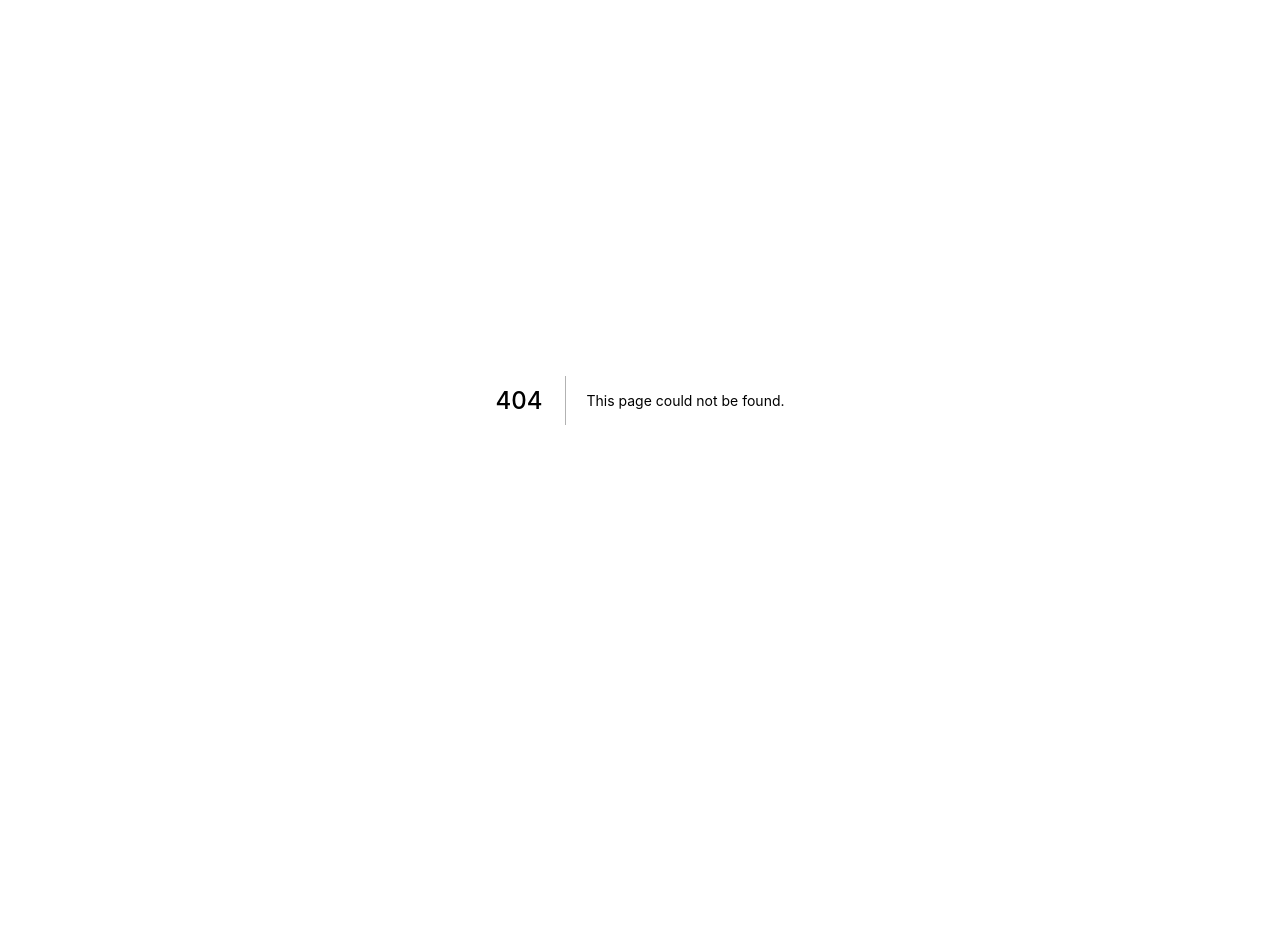
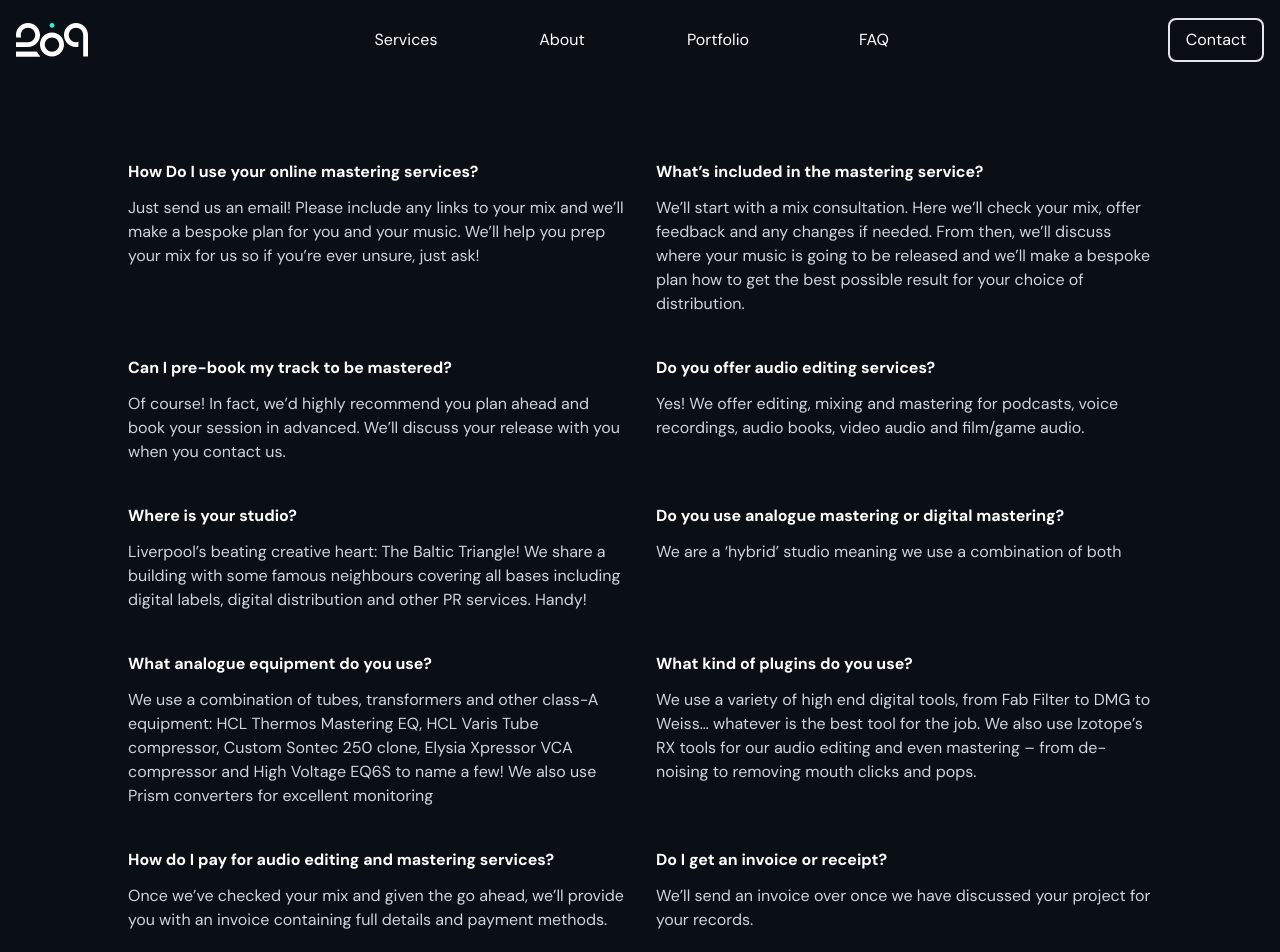
Before and after one commit to RobertJewell/two-zero-nine, a Next.js app: page /faq in a window 1280 px wide. Before the commit this address had no page. Shown: the top 952 px of the page. Before the commit the page ends 800 px from the top, so only its background shows below. Built offline with nearby package versions, Linux system fonts and the light colour scheme.

Commit message:
add FAQ page

```diff
--- /dev/null
+++ b/components/FaqAccordion.js
@@ -0,0 +1,129 @@
+const faqs = [
+	{
+		question: "How Do I use your online mastering services?",
+		answer:
+			"Just send us an email! Please include any links to your mix and we’ll make a bespoke plan for you and your music. We’ll help you prep your mix for us so if you’re ever unsure, just ask!",
+	},
+	{
+		question: "What’s included in the mastering service?",
+		answer:
+			"We’ll start with a mix consultation. Here we’ll check your mix, offer feedback and any changes if needed. From then, we’ll discuss where your music is going to be released and we’ll make a bespoke plan how to get the best possible result for your choice of distribution.",
+	},
+	{
+		question: "Can I pre-book my track to be mastered?",
+		answer:
+			"Of course! In fact, we’d highly recommend you plan ahead and book your session in advanced. We’ll discuss your release with you when you contact us.",
+	},
+	{
+		question: "Do you offer audio editing services?",
+		answer:
+			"Yes! We offer editing, mixing and mastering for podcasts, voice recordings, audio books, video audio and film/game audio.",
+	},
+	{
+		question: "Where is your studio?",
+		answer:
+			"Liverpool’s beating creative heart: The Baltic Triangle! We share a building with some famous neighbours covering all bases including digital labels, digital distribution and other PR services. Handy!",
+	},
+	{
+		question: "Do you use analogue mastering or digital mastering?",
+		answer: "We are a ‘hybrid’ studio meaning we use a combination of both",
+	},
+	{
+		question: "What analogue equipment do you use?",
+		answer:
+			"We use a combination of tubes, transformers and other class-A equipment: HCL Thermos Mastering EQ, HCL Varis Tube compressor, Custom Sontec 250 clone, Elysia Xpressor VCA compressor and High Voltage EQ6S to name a few! We also use Prism converters for excellent monitoring",
+	},
+	{
+		question: "What kind of plugins do you use?",
+		answer:
+			"We use a variety of high end digital tools, from Fab Filter to DMG to Weiss… whatever is the best tool for the job. We also use Izotope’s RX tools for our audio editing and even mastering – from de-noising to removing mouth clicks and pops.",
+	},
+	{
+		question: "How do I pay for audio editing and mastering services?",
+		answer:
+			"Once we’ve checked your mix and given the go ahead, we’ll provide you with an invoice containing full details and payment methods.",
+	},
+	{
+		question: "Do I get an invoice or receipt?",
+		answer:
+			"We’ll send an invoice over once we have discussed your project for your records.",
+	},
+	{
+		question: "How long does it take to master a song?",
+		answer:
+			"This depends entirely on the project. A mastering slot will cover mix checks, processing, trying hardware, software, audio editing, sorting out the different sets, final checks and later any revisions or tweaks etc that you may need.",
+	},
+	{
+		question: "How long does it take to edit an audio project?",
+		answer:
+			"This completely depends on the project length and type. We typically work per hour but we can discuss times and prices to suit your needs and deadlines.",
+	},
+	{
+		question: "How much time should I allow for you to master my track",
+		answer:
+			"Please allow for a MINIMUM of 1-3 days FOR SINGLES. For albums & EP’s we’ll discuss timeframes with you but please allow plenty of time before your release date. Mastering slots are allocated once all payments have been made.",
+	},
+	{
+		question: "Can I have 1 version for Spotify, 1 version for Youtube etc?",
+		answer:
+			"Normally 1 ‘master copy’ of each track is provided. However, if you require a specific master for a specific platform, please ask. ",
+	},
+	{
+		question: "What format should I send my music/audio?",
+		answer:
+			"WAV/AIFF. We recommend you keep the original sample rate of the recording/project and a minimum of 24bit. If you are unsure, please ask us first.",
+	},
+	{
+		question: "What if I’m not happy with my master or audio results?",
+		answer:
+			"We’re more than confident you’ll be happy with the end result. If you aren’t, then we offer a unlimited revisions to ensure we’re both happy with the end result.",
+	},
+	{
+		question: "How many revisions do you offer?",
+		answer:
+			"Unlimited revisions are offered. We’re happy to tweak the track until we’re both satisfied with the outcome. This usually covers any adjustments that allow for personal and artistic taste. For any major changes/issues, we’d normally refer you back to your mix engineer before we continue.",
+	},
+	{
+		question: "Do you master MP3’s?",
+		answer:
+			"On almost all occasions, no. If an MP3 is all you have, then just get in touch and we’ll check it out first.",
+	},
+	{
+		question:
+			"I’m not happy with my mix. Can you fix this in the mastering stage?",
+		answer:
+			"We would recommend you getting your mix to a point where you are 100% happy before you consider mastering. If you need to discuss mixing your project we can put you in touch with one of our trusted mix engineers.",
+	},
+	{
+		question: "Can I request a test master?",
+		answer:
+			"In some instances, test masters are fine to request. However, due to workload, this may not always be possible. Please contact us first with your audio. Test masters will be uploaded to a private a Soundcloud link for you to listen to so quality will vary. Please keep this in mind!",
+	},
+	{
+		question: "Do I really need my music to be mastered?",
+		answer:
+			"Absolutely! Every commercial release you have heard on the radio, Spotify etc has been mastered.",
+	},
+	{
+		question: "Can you send my files in the post?",
+		answer:
+			"Yes, providing P&P is covered. We can send them either on a CD or USB stick (chargeable). Please be aware, we are not liable for missing/damaged items.",
+	},
+];
+
+export default function Example() {
+	return (
+		<div className="container flex flex-col justify-center w-full px-4 mx-auto text-white sm:items-center">
+			<div className="max-w-5xl mx-auto mt-20">
+				<dl className="space-y-10 lg:space-y-0 lg:grid lg:grid-cols-2 lg:gap-x-8 lg:gap-y-10">
+					{faqs.map((faq) => (
+						<div key={faq.question}>
+							<dt className="font-semibold text-white">{faq.question}</dt>
+							<dd className="mt-3 text-gray-300">{faq.answer}</dd>
+						</div>
+					))}
+				</dl>
+			</div>
+		</div>
+	);
+}
--- /dev/null
+++ b/pages/faq.js
@@ -0,0 +1,18 @@
+import Head from "next/head";
+import NavBar from "../components/NavBar";
+import Footer from "../components/Footer";
+import FaqAccordion from "../components/FaqAccordion";
+
+export default function faq() {
+	return (
+		<div className="overflow-hidden">
+			<div className="relative">
+				<NavBar></NavBar>
+
+				<FaqAccordion></FaqAccordion>
+
+				<Footer></Footer>
+			</div>
+		</div>
+	);
+}
```
